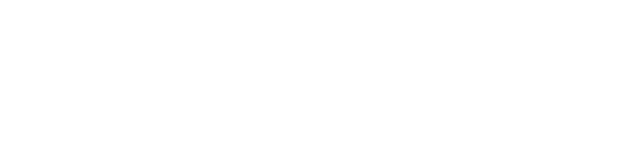
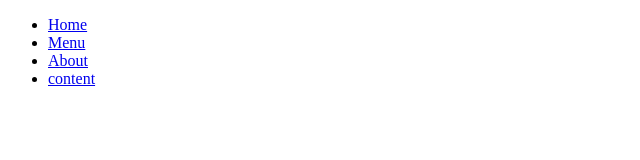
Before and after one commit to shubham016/Day9, a plain HTML site: page index.html in a window 1280 px wide. Shown: the whole page, without its empty margins (0-640 px from the left). Drawn offline with Linux system fonts and the light colour scheme.

Commit message:
nav added

```diff
--- a/index.html
+++ b/index.html
@@ -6,6 +6,15 @@
     <title>New File</title>
 </head>
 <body>
-
+    <header>
+        <nav>
+            <ul>
+                <li><a href="#">Home</a></li>
+                <li><a href="#">Menu</a></li>
+                <li><a href="#">About</a></li>
+                <li><a href="#">content</a></li>
+            </ul>
+        </nav>
+    </header>
 </body>
 </html>
```
